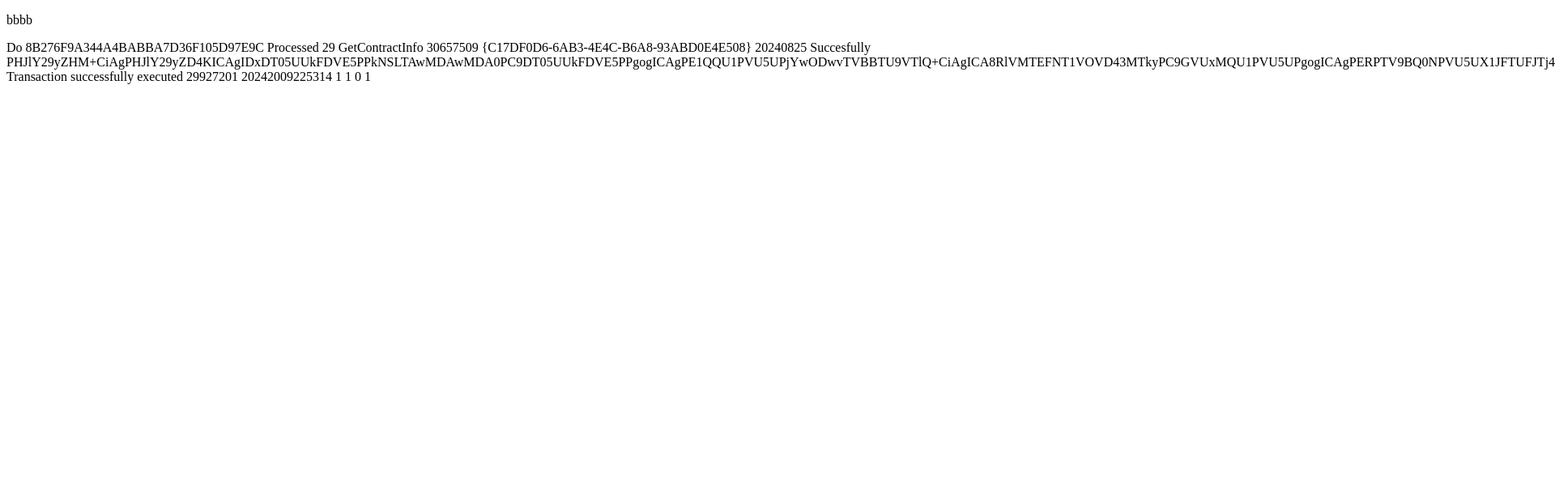
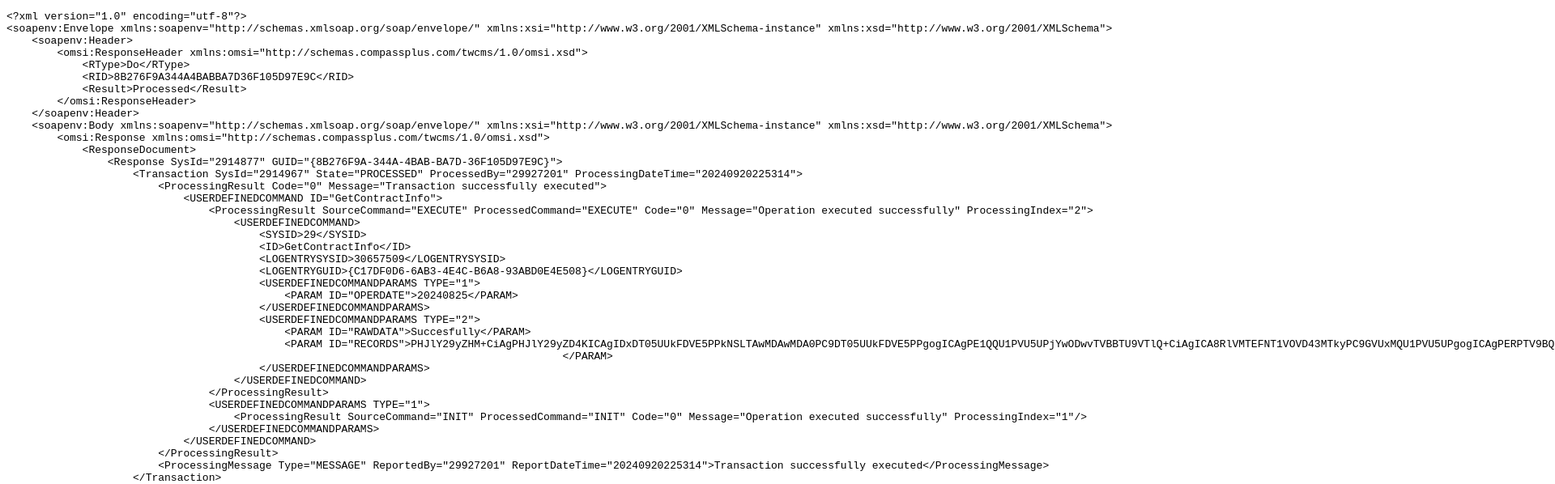
Before and after one commit to MukitCSTE/trashplan, a plain HTML site: page index.html in a window 1280 px wide. Shown: the top 598 px of the page at 81% size, 1920 px wide, since content can reach past the window. Drawn offline with Linux system fonts and the light colour scheme.

Commit message:
Update index.html

```diff
--- a/index.html
+++ b/index.html
@@ -1,8 +1,16 @@
 <!DOCTYPE html>
 <html lang="en">
+<head>
+    <meta charset="UTF-8">
+    <meta name="viewport" content="width=device-width, initial-scale=1.0">
+    <title>XML Display</title>
+</head>
 <body>
-<p>bbbb</p>
-<?xml version="1.0" encoding="utf-8"?>
+    <pre id="xmlDisplay"></pre>
+
+    <script>
+        // XML data as a string
+        const xmlData = `<?xml version="1.0" encoding="utf-8"?>
 <soapenv:Envelope xmlns:soapenv="http://schemas.xmlsoap.org/soap/envelope/" xmlns:xsi="http://www.w3.org/2001/XMLSchema-instance" xmlns:xsd="http://www.w3.org/2001/XMLSchema">
     <soapenv:Header>
         <omsi:ResponseHeader xmlns:omsi="http://schemas.compassplus.com/twcms/1.0/omsi.xsd">
@@ -53,6 +61,10 @@
             </ResponseDocument>
         </omsi:Response>
     </soapenv:Body>
-</soapenv:Envelope>
+</soapenv:Envelope>`;
+
+        // Display XML data in the <pre> tag with escaping special characters
+        document.getElementById("xmlDisplay").textContent = xmlData;
+    </script>
 </body>
 </html>
```
